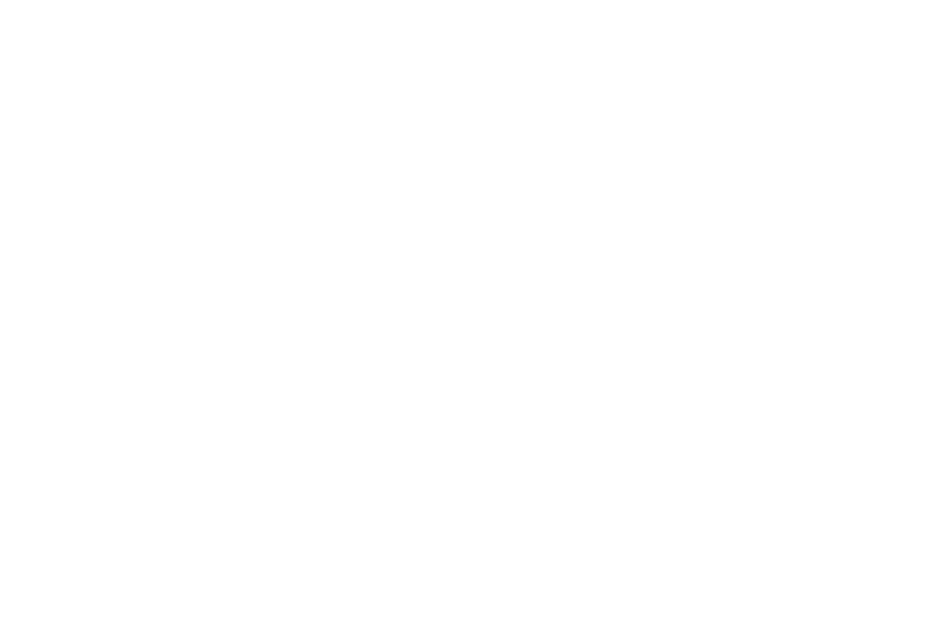
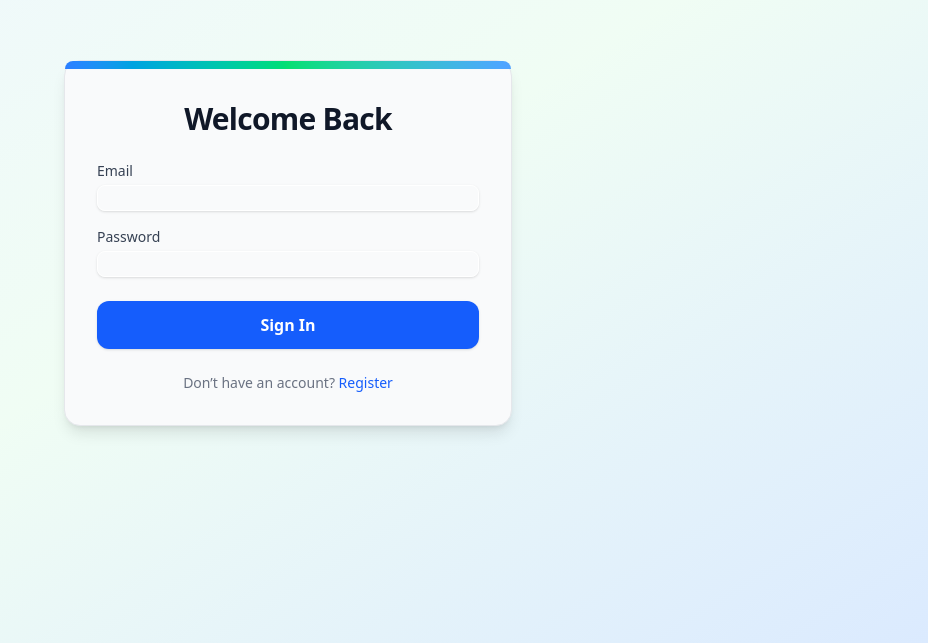
Before and after one commit to teerth17/Lottery_Tracker, a React (Vite) app in the folder frontend/: page / in a window 1280 px wide. Before the commit this address had no page. Shown: the part 157-800 px from the top of the page, without its empty margins (352-1280 px from the left). Built offline with nearby package versions, Linux system fonts and the light colour scheme.

Commit message:
unused_import_removed

```diff
--- a/frontend/src/App.tsx
+++ b/frontend/src/App.tsx
@@ -33,6 +33,8 @@
                     </Routes>
                 }
               />
+              // Add this at the beginning of your Routes
+              <Route path='/' element={<SignIn />}/>
             </Routes>
           </div>
         </div>
```
